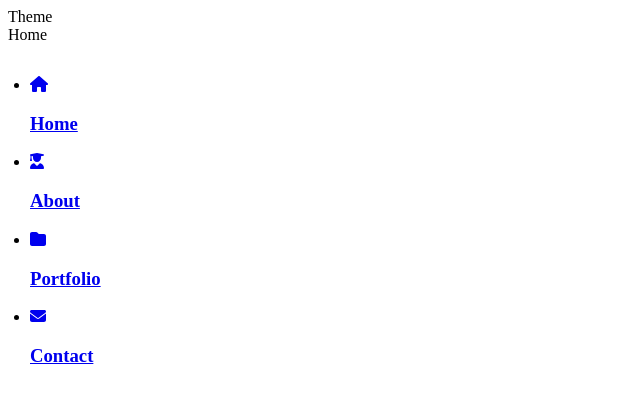
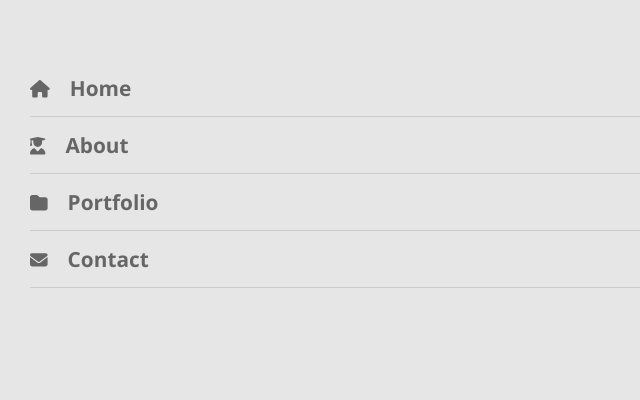
Before and after one commit to paskaeu25/amazing-portfolio, a React (Vite) app: page / in a window 1280 px wide. Shown: the top 400 px of the page, without its empty margins (0-640 px from the left). Built offline with nearby package versions, Linux system fonts and the light colour scheme.

Commit message:
styled nav component up to toggle button

```diff
--- a/src/App.css
+++ b/src/App.css
@@ -0,0 +1,140 @@
+* {
+  margin: 0;
+  padding: 0;
+  box-sizing: border-box;
+  text-decoration: none;
+  list-style: none;
+  outline: none;
+  font-family: 'Segoe UI', Tahoma, Geneva, Verdana, sans-serif;
+}
+
+:root {
+  --color-primary: #a2012d;
+  --color-white: hsl(0, 0%, 100%);
+  --color-light: hsl(0, 0%, 90%);
+  --color-lightEx: hsl(0, 0%, 80%);
+  --color-body: hsl(0, 0%, 100%);
+  --color-dark: hsl(0, 0%, 40%);
+
+  --transition: 0.4s ease;
+}
+
+body {
+  background-color: var(--color-body);
+  color: var(--color-dark);
+  scroll-behavior: smooth;
+}
+
+body::-webkit-scrollbar {
+  display: none;
+}
+
+section {
+  padding: 8rem 0;
+}
+
+h1,
+h2,
+h3,
+h4 {
+  color: var(--color-dark);
+  font-weight: 600;
+}
+
+h1 span {
+  color: var(--color-primary);
+}
+
+h3 {
+  font-size: 1.3rem;
+}
+
+p {
+  font-size: 15px;
+  line-height: 1.7;
+}
+
+img {
+  width: 100%;
+  display: block;
+  object-fit: cover;
+}
+
+.btn {
+  display: inline-block;
+  width: fit-content;
+  border: 1px solid var(--color-primary);
+  padding: 15px 70px 15px 35px;
+  border-radius: 35px;
+  font-weight: 500;
+  margin-top: 2rem;
+  color: var(--color-primary);
+  overflow: hidden;
+  position: relative;
+}
+
+.btn span {
+  position: absolute;
+  width: 52px;
+  background-color: var(--color-primary);
+  color: white;
+  height: 100%;
+  border-radius: 50%;
+  display: flex;
+  justify-content: center;
+  align-items: center;
+  top: 0;
+  right: 0;
+  transition: var(--transition);
+}
+
+.btn::before {
+  content: '';
+  width: 0;
+  height: 100%;
+  background-color: var(--color-primary);
+  position: absolute;
+  top: 0;
+  right: 0;
+  z-index: -1;
+  transition: var(--transition);
+}
+
+.btn:hover::before {
+  width: 100%;
+}
+
+.btn:hover {
+  color: white;
+}
+
+.btn:hover span {
+  background-color: var(--color-white);
+  color: var(--color-primary);
+}
+
+.container {
+  width: 80%;
+  margin: 0 auto;
+  max-width: 2000px;
+}
+
+.container-lg {
+  width: 94%;
+}
+
+/* Max-Width: 1024px */
+@media (max-width: 1024px) {
+  .container {
+    width: 90%;
+  }
+  h1 {
+    font-size: 2.4rem;
+  }
+}
+/* Max-Width: 600px */
+@media (max-width: 600px) {
+  h1 {
+    font-size: 2.1rem;
+  }
+}
--- a/src/components/Nav/Nav.css
+++ b/src/components/Nav/Nav.css
@@ -5,4 +5,22 @@
   left: 0;
   padding: 60px 30px;
   background: var(--color-light);
+  transition: var(--transition);
+  z-index: 11;
 }
+
+.nav-link {
+  display: flex;
+  align-items: center;
+  gap: 20px;
+  border-bottom: 1px solid var(--color-lightEx);
+  padding-block: 14px;
+  color: var(--color-dark);
+}
+
+.nav-link span {
+  font-size: 1.1rem;
+}
+
+.nav-toggle {
+}
--- a/src/components/Nav/Nav.jsx
+++ b/src/components/Nav/Nav.jsx
@@ -16,7 +16,7 @@ export default function Nav() {
         {navLinks.map(({ id, name, icon, path }) => {
           return (
             <li className="nav-item" key={id}>
-              <NavLink to={path}>
+              <NavLink to={path} className={'nav-link'}>
                 <span>
                   <FontAwesomeIcon icon={icon} />
                 </span>
@@ -26,6 +26,11 @@ export default function Nav() {
           );
         })}
       </ul>
+      <div className="nav-toggle">
+        <span></span>
+        <span></span>
+        <span></span>
+      </div>
     </nav>
   );
 }
```
